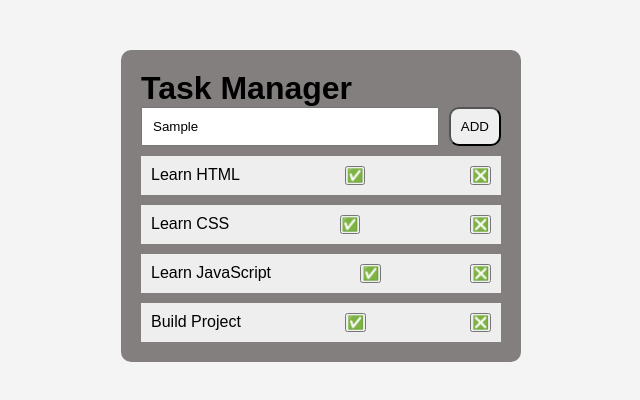
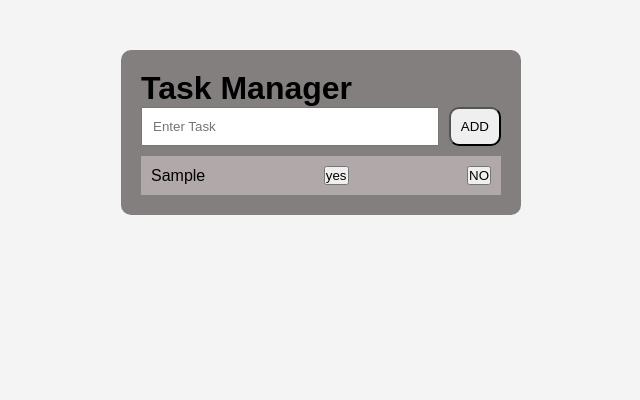
Before and after one commit to Ashwani-Git143/Task-Manager, a plain HTML site: page index.html in a window 1280 px wide. Both pictures are taken after typing "Sample" into the empty fields and a click on the button "ADD". Shown: the whole page, without its empty margins (319-959 px from the left). Drawn offline with Linux system fonts and the light colour scheme.

Commit message:
add task using javascript

```diff
--- a/index.html
+++ b/index.html
@@ -4,19 +4,18 @@
     <meta charset="UTF-8">
     <meta name="viewport" content="width=device-width, initial-scale=1.0">
     <title>Task Manager</title>
+    <link rel="stylesheet" href="style.css">
 
-    <link rel="stylesheet" href="style.css">
 </head>
 <body>
     <div class="container">
           <h1>Task Manager</h1>
-        <div class="input-section"><input type="text" placeholder="Enter Task"><button>ADD</button></div>
-        <ul class="task-list">
-            <li>Learn HTML<button>✅</button><button>❎</button></li>
-            <li>Learn CSS<button>✅</button><button>❎</button></li>
-            <li>Learn JavaScript<button>✅</button><button>❎</button></li>
-            <li>Build Project<button>✅</button><button>❎</button></li>
+        <div class="input-section"><input type="text" id="taskInput"
+            placeholder="Enter Task"><button id="addBtn">ADD</button></div>
+        <ul class="task-list" id="tasklist">
+           <!-- add by javaScript -->
         </ul>
     </div>
+     <script src="script.js"></script>
 </body>
 </html>
--- /dev/null
+++ b/script.js
@@ -0,0 +1,40 @@
+const input=document.getElementById("taskInput");
+const button=document.getElementById("addBtn");
+const list=document.getElementById("tasklist");
+
+
+// task logic
+button.addEventListener("click",function(){
+    // user input the values
+    const taskText=input.value;
+    if(taskText=="")return;
+//after user input create a <li></li>
+    const li=document.createElement("li");
+    li.innerText=taskText; //add the item in li whatever written
+    // in taskText variable
+
+
+    // complete botton and append <li>here</li>
+    const completeBTN=document.createElement("button");
+    completeBTN.innerText="yes";
+    li.appendChild(completeBTN);
+
+    // delete botton and append <li>here</li>
+    const deleteBTN=document.createElement("button");
+    deleteBTN.innerText="NO";
+    li.appendChild(deleteBTN);
+    // append all in list
+    list.appendChild(li);
+
+    // add events
+    //   1 in complete button
+    completeBTN.addEventListener("click",function(){
+       li.style.textDecoration="line-through";
+    });
+    //   1 in delete button button
+    deleteBTN.addEventListener("click",function(){
+        li.remove();
+    });
+     // start for next input
+    input.value="";
+});
--- a/style.css
+++ b/style.css
@@ -35,11 +35,12 @@ body{
     padding: 0;
 }
 .task-list li{
-    background-color: #eee;
+    background-color: #b1a9a9;
     margin-top: 10px;
     padding: 10px;
     display: flex;
     justify-content:space-between;
+    align-items: center;
 }
 .task-list button{
     margin-left: 5px;
```
